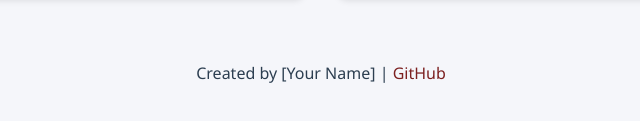
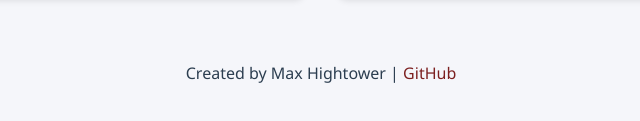
Before and after one commit to maxhightower/battletavern, a plain HTML site: page index.html in a window 1280 px wide. Shown: the part 699-820 px from the top of the page, 319-959 px from the left. Drawn offline with Linux system fonts and the light colour scheme.

Commit message:
adding name to bottom

```diff
--- a/index.html
+++ b/index.html
@@ -44,7 +44,7 @@
         </main>
 
         <footer>
-            <p>Created by [Your Name] | <a href="https://github.com/yourusername/battletavern">GitHub</a></p>
+            <p>Created by Max Hightower | <a href="https://github.com/maxhightower/battletavern">GitHub</a></p>
         </footer>
     </div>
 </body>
```
